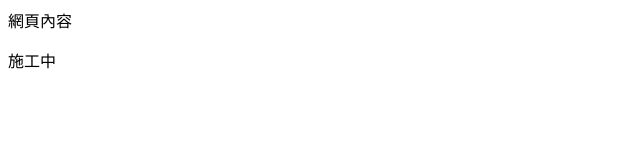
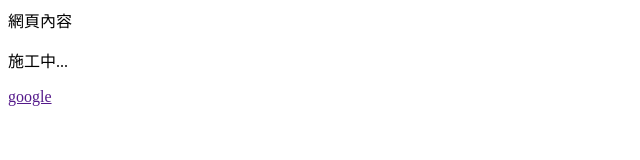
Before and after one commit to xu4cjo4ff/website, a plain HTML site: page index.html in a window 1280 px wide. Shown: the full height of the page, 0-640 px from the left. Drawn offline with Linux system fonts and the light colour scheme.

Commit message:
加超連結v2

```diff
--- a/index.html
+++ b/index.html
@@ -6,7 +6,8 @@
 
    <body>
       <p>網頁內容</p>
-      <p>施工中</p>
+      <p>施工中...</p>
+      <a href=""https://www.google.com">google</a>
 
    </body>
 </html>
```
